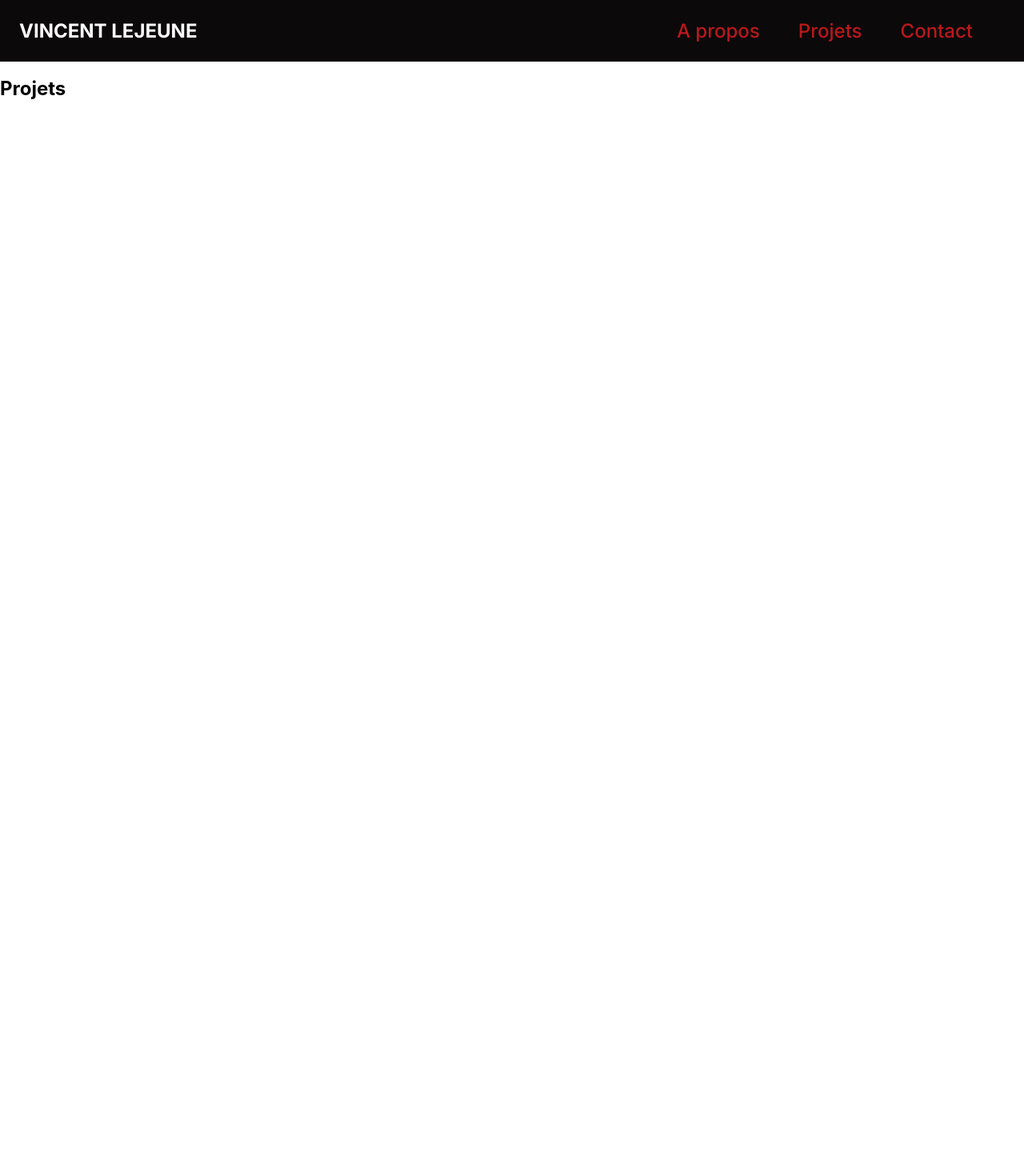
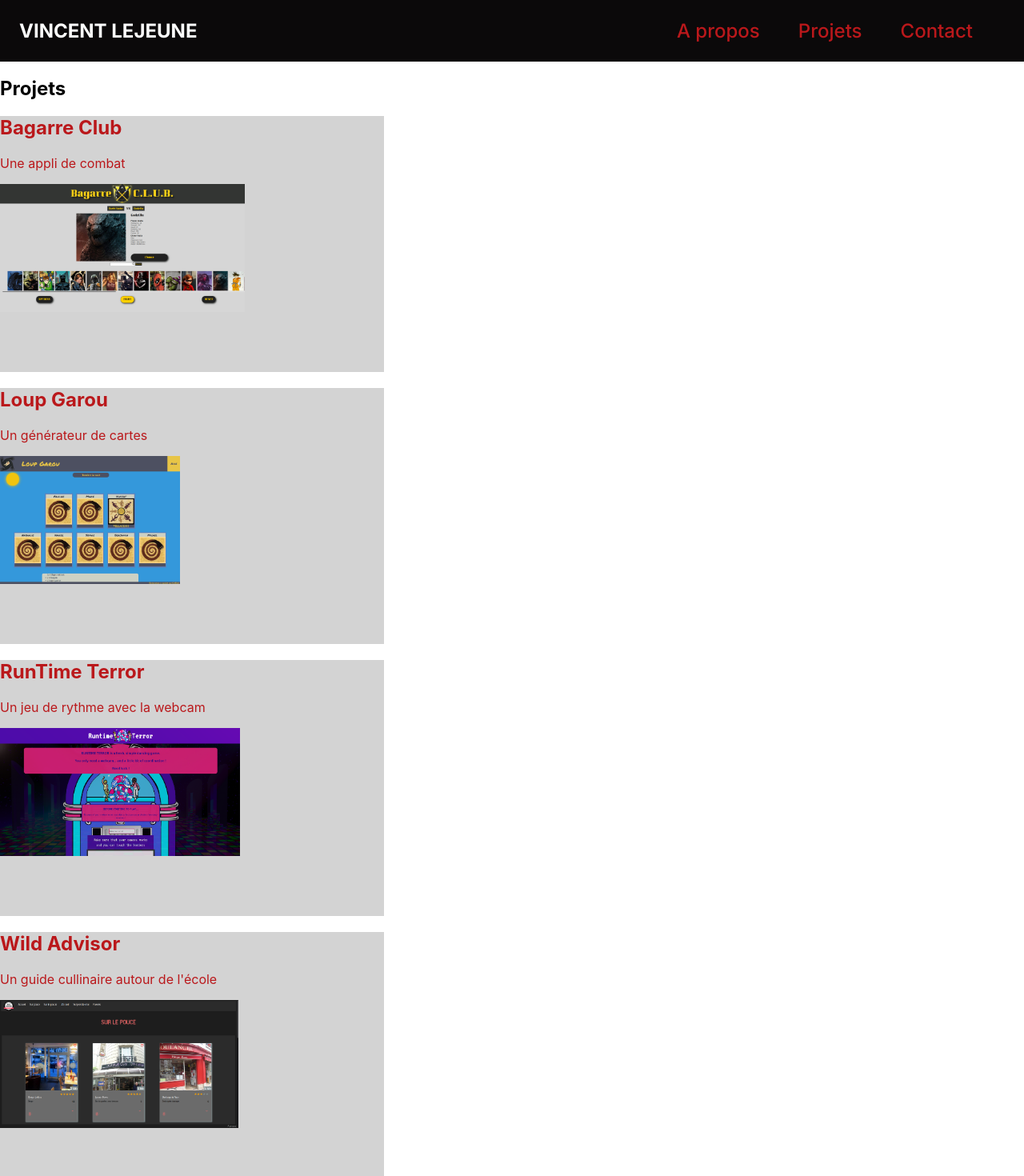
Before and after one commit to VincentCMLejeune/Portfolio, a React (Create React App) app in the folder portfolio/: page /projets in a window 1280 px wide. Shown: the top 1470 px of the page at 80% size. Before the commit the page ends 800 px from the top, so only its background shows below. Built offline with nearby package versions, Linux system fonts and the light colour scheme.

Commit message:
Started projects cards and pages

```diff
--- /dev/null
+++ b/portfolio/src/components/projectcard/ProjectCard.jsx
@@ -0,0 +1,15 @@
+import { Link } from "react-router-dom";
+
+import styles from "./ProjectCard.module.css";
+
+export default function ProjectCard(props) {
+  return (
+    <Link to={props.link} style={{ textDecoration: "none" }}>
+      <div className={styles.projectCard}>
+        <h2>{props.title}</h2>
+        <p>{props.description}</p>
+        <img src={props.img} alt={props.title} className={styles.cardImg} />
+      </div>
+    </Link>
+  );
+}
--- /dev/null
+++ b/portfolio/src/components/projectcard/ProjectCard.module.css
@@ -0,0 +1,14 @@
+@import "../../Fonts.css";
+
+.projectCard {
+  color: var(--red);
+  height: 20em;
+  width: 30em;
+  background: var(--light-gray);
+  cursor: pointer;
+}
+
+.cardImg {
+  height: 10em;
+  width: auto;
+}
--- /dev/null
+++ b/portfolio/src/screens/details projets/DetailAdvisor.jsx
@@ -0,0 +1,14 @@
+import Header from "../../components/header/Header";
+
+import styles from "./Details.module.css";
+
+export default function DetailAdvisor() {
+  return (
+    <div>
+      <Header />
+      <div className={styles.container}>
+        <h2 className={styles.title}>La carte du Wild Advisor</h2>
+      </div>
+    </div>
+  );
+}
--- /dev/null
+++ b/portfolio/src/screens/details projets/DetailBagarre.jsx
@@ -0,0 +1,14 @@
+import Header from "../../components/header/Header";
+
+import styles from "./Details.module.css";
+
+export default function DetailBagarre() {
+  return (
+    <div>
+      <Header />
+      <div className={styles.container}>
+        <h2 className={styles.title}>La carte du Bagarre Club</h2>
+      </div>
+    </div>
+  );
+}
--- /dev/null
+++ b/portfolio/src/screens/details projets/DetailGarou.jsx
@@ -0,0 +1,14 @@
+import Header from "../../components/header/Header";
+
+import styles from "./Details.module.css";
+
+export default function DetailGarou() {
+  return (
+    <div>
+      <Header />
+      <div className={styles.container}>
+        <h2 className={styles.title}>La carte du Loup Garou</h2>
+      </div>
+    </div>
+  );
+}
--- /dev/null
+++ b/portfolio/src/screens/details projets/DetailRuntime.jsx
@@ -0,0 +1,14 @@
+import Header from "../../components/header/Header";
+
+import styles from "./Details.module.css";
+
+export default function DetailRuntime() {
+  return (
+    <div>
+      <Header />
+      <div className={styles.container}>
+        <h2 className={styles.title}>La carte du RunTime Terror</h2>
+      </div>
+    </div>
+  );
+}
--- /dev/null
+++ b/portfolio/src/screens/details projets/Details.module.css
@@ -0,0 +1,10 @@
+@import "../../Fonts.css";
+
+.container {
+    margin-top: 6em;
+}
+
+.title {
+  font-family: var(--font-family);
+  color: var(--red);
+}
--- a/portfolio/src/screens/projets/Projets.jsx
+++ b/portfolio/src/screens/projets/Projets.jsx
@@ -1,4 +1,10 @@
 import Header from "../../components/header/Header";
+import ProjectCard from "../../components/projectcard/ProjectCard";
+
+import AdvisorPic from "../../assets/advisor.png";
+import BagarrePic from "../../assets/bagarre.png";
+import GarouPic from "../../assets/garou.png";
+import RuntimePic from "../../assets/runtime.png";
 
 import styles from "./Projets.module.css";
 
@@ -7,6 +13,30 @@ export default function Projets() {
     <div className={styles.projets}>
       <Header />
       <h2>Projets</h2>
+      <ProjectCard
+        title="Bagarre Club"
+        img={BagarrePic}
+        description="Une appli de combat"
+        link="/projets/bagarre"
+      />
+      <ProjectCard
+        title="Loup Garou"
+        img={GarouPic}
+        description="Un générateur de cartes"
+        link="/projets/garou"
+      />
+      <ProjectCard
+        title="RunTime Terror"
+        img={RuntimePic}
+        description="Un jeu de rythme avec la webcam"
+        link="/projets/runtime"
+      />
+      <ProjectCard
+        title="Wild Advisor"
+        img={AdvisorPic}
+        description="Un guide cullinaire autour de l'école"
+        link="/projets/advisor"
+      />
     </div>
   );
 }
```
